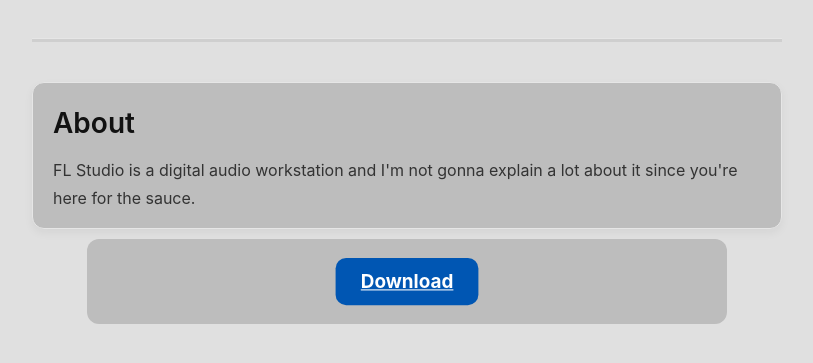
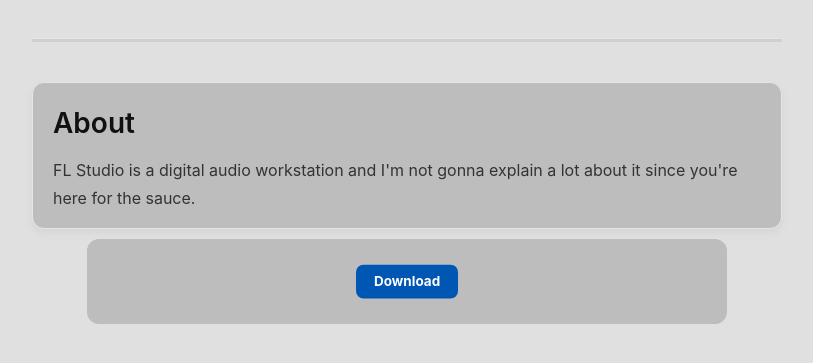
Before and after one commit to utilityman123/FL-Studio-2025, a plain HTML site: page index.html in a window 1280 px wide. In both pictures the pointer is over the link "Download". Shown: the part 157-520 px from the top of the page, without its empty margins (233-1046 px from the left). Drawn offline with Linux system fonts and the light colour scheme.

Commit message:
fixed some stuff

```diff
--- a/project.css
+++ b/project.css
@@ -95,10 +95,6 @@ a {
     text-decoration: none;
 }
 
-a:hover {
-    text-decoration: underline;
-}
-
 /* Horizontal line */
 hr {
     border: none;
@@ -154,5 +150,5 @@ hr {
 
 .download-btn:hover {
     background-color: #0056b3;
-    transform: scale(1.05);
+    transform: scale(0.75);
 }
```
